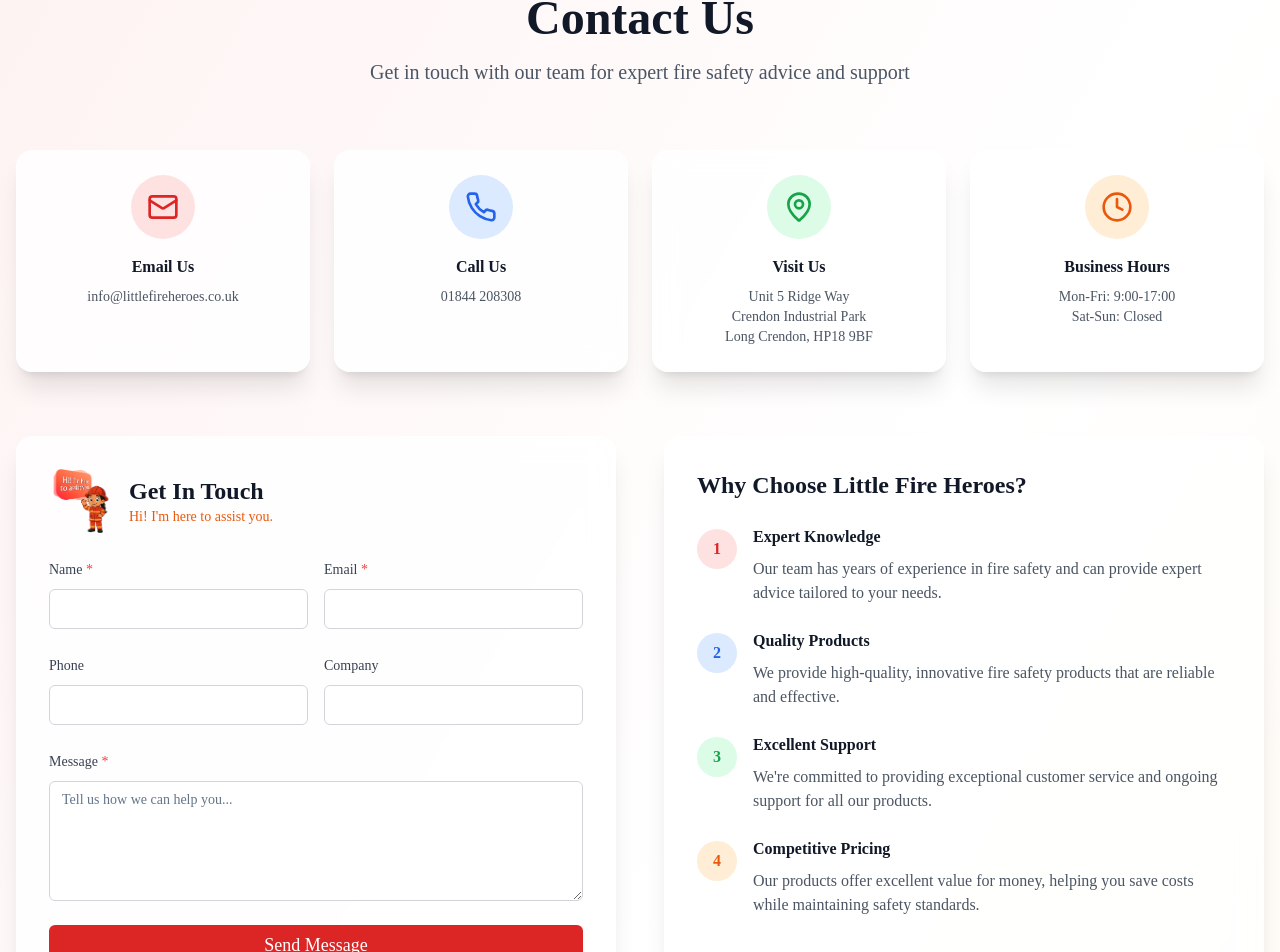
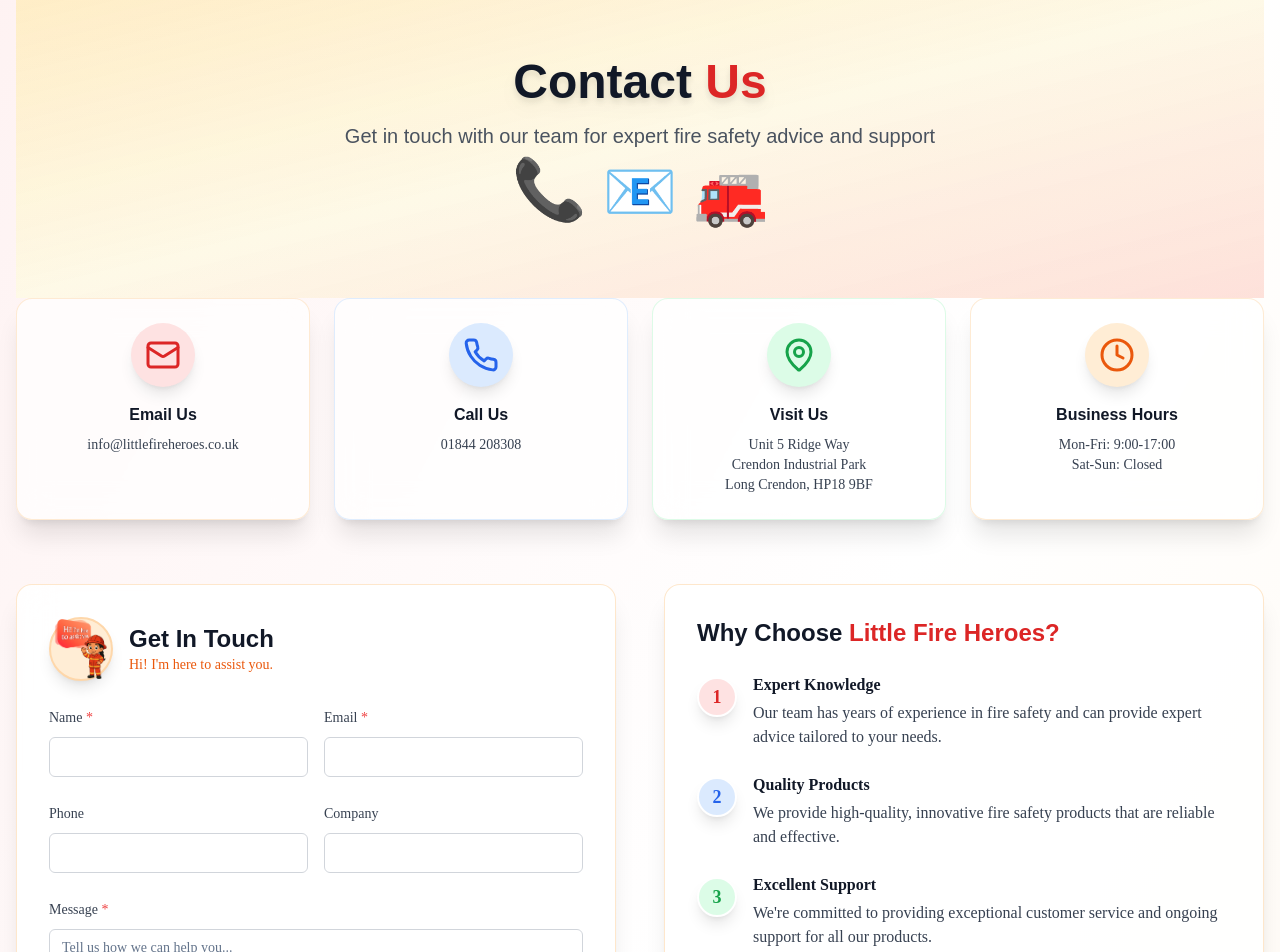
Before and after one commit to tradexy/flame-guard-uk-shop, a React (Vite) app: page /contact-us in a window 1280 px wide. Shown: the part 119-1071 px from the top of the page. Built offline with nearby package versions, Linux system fonts and the light colour scheme.

Commit message:
Add more visual enhancements
Continued adding visual enhancements to the website, including animations, font adjustments, and card styling, to enhance the user experience.

```diff
--- a/src/components/contact/ContactForm.tsx
+++ b/src/components/contact/ContactForm.tsx
@@ -1,4 +1,3 @@
-
 import { Button } from '@/components/ui/button';
 import { Input } from '@/components/ui/input';
 import { Textarea } from '@/components/ui/textarea';
@@ -41,12 +40,11 @@ const ContactForm = () => {
       [e.target.name]: e.target.value
     });
   };
-
   return (
     <div className="lg:w-1/2">
-      <div className="bg-white/80 backdrop-blur-md rounded-2xl p-8 shadow-xl border border-white/20">
+      <div className="bg-white/90 hover:shadow-2xl transition-shadow duration-300 backdrop-blur-lg rounded-2xl p-8 shadow-xl border border-orange-200/60 animate-fade-in">
         <div className="flex items-center mb-6">
-          <div className="w-16 h-16 mr-4 flex items-center justify-center">
+          <div className="w-16 h-16 mr-4 flex items-center justify-center shadow-lg bg-orange-100 rounded-full border-2 border-orange-200">
             <img
               src="/lovable-uploads/356e71d1-edfd-4980-b017-784222eb87ff.png"
               alt="Fire Safety Assistant"
@@ -54,17 +52,16 @@ const ContactForm = () => {
             />
           </div>
           <div>
-            <h2 className="text-2xl font-bold text-gray-900">Get In Touch</h2>
+            <h2 className="text-2xl font-bold text-gray-900 font-montserrat">Get In Touch</h2>
             <p className="text-orange-600 text-sm font-medium">Hi! I'm here to assist you.</p>
           </div>
         </div>
 
         <form onSubmit={handleSubmit} className="space-y-6">
+          {/* Name & Email */}
           <div className="grid grid-cols-1 md:grid-cols-2 gap-4">
             <div>
-              <Label htmlFor="name" className="text-gray-700 font-medium">
-                Name <span className="text-red-500">*</span>
-              </Label>
+              <Label htmlFor="name" className="text-gray-700 font-medium">Name <span className="text-red-500">*</span></Label>
               <Input
                 id="name"
                 name="name"
@@ -72,14 +69,11 @@ const ContactForm = () => {
                 required
                 value={formData.name}
                 onChange={handleInputChange}
-                className="mt-2 bg-white/50 border-gray-300 focus:border-red-500 focus:ring-red-500"
+                className="mt-2 bg-white/70 border-gray-300 focus:border-red-500 focus:ring-red-500"
               />
             </div>
-
             <div>
-              <Label htmlFor="email" className="text-gray-700 font-medium">
-                Email <span className="text-red-500">*</span>
-              </Label>
+              <Label htmlFor="email" className="text-gray-700 font-medium">Email <span className="text-red-500">*</span></Label>
               <Input
                 id="email"
                 name="email"
@@ -87,61 +81,53 @@ const ContactForm = () => {
                 required
                 value={formData.email}
                 onChange={handleInputChange}
-                className="mt-2 bg-white/50 border-gray-300 focus:border-red-500 focus:ring-red-500"
+                className="mt-2 bg-white/70 border-gray-300 focus:border-red-500 focus:ring-red-500"
               />
             </div>
           </div>
-
+          {/* Phone & Company */}
           <div className="grid grid-cols-1 md:grid-cols-2 gap-4">
             <div>
-              <Label htmlFor="phone" className="text-gray-700 font-medium">
-                Phone
-              </Label>
+              <Label htmlFor="phone" className="text-gray-700 font-medium">Phone</Label>
               <Input
                 id="phone"
                 name="phone"
                 type="tel"
                 value={formData.phone}
                 onChange={handleInputChange}
-                className="mt-2 bg-white/50 border-gray-300 focus:border-red-500 focus:ring-red-500"
+                className="mt-2 bg-white/70 border-gray-300 focus:border-red-500 focus:ring-red-500"
               />
             </div>
-
             <div>
-              <Label htmlFor="company" className="text-gray-700 font-medium">
-                Company
-              </Label>
+              <Label htmlFor="company" className="text-gray-700 font-medium">Company</Label>
               <Input
                 id="company"
                 name="company"
                 type="text"
                 value={formData.company}
                 onChange={handleInputChange}
-                className="mt-2 bg-white/50 border-gray-300 focus:border-red-500 focus:ring-red-500"
+                className="mt-2 bg-white/70 border-gray-300 focus:border-red-500 focus:ring-red-500"
               />
             </div>
           </div>
-
+          {/* Message */}
           <div>
-            <Label htmlFor="message" className="text-gray-700 font-medium">
-              Message <span className="text-red-500">*</span>
-            </Label>
+            <Label htmlFor="message" className="text-gray-700 font-medium">Message <span className="text-red-500">*</span></Label>
             <Textarea
               id="message"
               name="message"
               required
               value={formData.message}
               onChange={handleInputChange}
-              className="mt-2 bg-white/50 border-gray-300 focus:border-red-500 focus:ring-red-500 min-h-[120px]"
+              className="mt-2 bg-white/70 border-gray-300 focus:border-red-500 focus:ring-red-500 min-h-[120px]"
               placeholder="Tell us how we can help you..."
             />
           </div>
-
           <Button
             type="submit"
-            className="w-full bg-red-600 hover:bg-red-700 text-white py-3 text-lg font-medium"
+            className="w-full bg-red-600 hover:bg-red-700 text-white py-3 text-lg font-bold shadow-lg font-montserrat animate-scale-in"
           >
-            Send Message
+            Send Message 🚀
           </Button>
         </form>
       </div>
--- a/src/components/contact/ContactHero.tsx
+++ b/src/components/contact/ContactHero.tsx
@@ -1,14 +1,22 @@
 
 const ContactHero = () => {
   return (
-    <div className="text-center mb-16">
-      <h1 className="text-4xl md:text-5xl font-bold text-gray-900 mb-4">
-        Contact Us
-      </h1>
-      <p className="text-xl text-gray-600 max-w-3xl mx-auto">
-        Get in touch with our team for expert fire safety advice and support
-      </p>
-    </div>
+    <section className="py-16 bg-gradient-to-br from-orange-100 via-yellow-50 to-red-100 relative fade-in-up overflow-hidden">
+      <div className="absolute inset-0 bg-gradient-to-tl from-orange-200/15 via-red-100/10 to-yellow-200/20 animate-pulse" />
+      <div className="container mx-auto px-4 text-center relative z-10">
+        <h1 className="text-4xl md:text-5xl font-bold text-gray-900 mb-4 drop-shadow-lg font-montserrat animate-fade-in">
+          Contact <span className="text-red-600">Us</span>
+        </h1>
+        <p className="text-xl text-gray-700 max-w-3xl mx-auto animate-fade-in opacity-90 font-montserrat mb-2">
+          Get in touch with our team for expert fire safety advice and support
+        </p>
+        <div className="flex justify-center mt-6 animate-scale-in">
+          <span className="text-5xl md:text-6xl animate-bounce">📞</span>
+          <span className="text-5xl md:text-6xl animate-bounce delay-100 ml-4">📧</span>
+          <span className="text-5xl md:text-6xl animate-bounce delay-200 ml-4">🚒</span>
+        </div>
+      </div>
+    </section>
   );
 };
 
--- a/src/components/contact/ContactInfoCards.tsx
+++ b/src/components/contact/ContactInfoCards.tsx
@@ -1,48 +1,51 @@
 
 import { Mail, Phone, MapPin, Clock } from 'lucide-react';
+
+const cardAnimations = [
+  "animate-fade-in animate-delay-100",
+  "animate-fade-in animate-delay-200",
+  "animate-fade-in animate-delay-300",
+  "animate-fade-in animate-delay-400",
+];
 
 const ContactInfoCards = () => {
   return (
     <section className="mb-16">
       <div className="grid grid-cols-1 md:grid-cols-2 lg:grid-cols-4 gap-6">
-        <div className="bg-white/80 backdrop-blur-md rounded-2xl p-6 shadow-xl border border-white/20 text-center">
-          <div className="bg-red-100 rounded-full w-16 h-16 flex items-center justify-center mx-auto mb-4">
-            <Mail className="h-8 w-8 text-red-600" />
+        <div className={`bg-white/70 hover:bg-orange-100/90 transition-colors backdrop-blur-lg rounded-2xl p-6 shadow-xl border border-orange-200/50 text-center ${cardAnimations[0]}`}>
+          <div className="bg-red-100 rounded-full w-16 h-16 flex items-center justify-center mx-auto mb-4 shadow-lg">
+            <Mail className="h-9 w-9 text-red-600" />
           </div>
-          <h3 className="font-bold text-gray-900 mb-2">Email Us</h3>
-          <p className="text-gray-600 text-sm">
-            info@littlefireheroes.co.uk
-          </p>
+          <h3 className="font-bold text-gray-900 mb-2 font-montserrat">Email Us</h3>
+          <p className="text-gray-700 text-sm">info@littlefireheroes.co.uk</p>
         </div>
 
-        <div className="bg-white/80 backdrop-blur-md rounded-2xl p-6 shadow-xl border border-white/20 text-center">
-          <div className="bg-blue-100 rounded-full w-16 h-16 flex items-center justify-center mx-auto mb-4">
-            <Phone className="h-8 w-8 text-blue-600" />
+        <div className={`bg-white/70 hover:bg-blue-100/90 transition-colors backdrop-blur-lg rounded-2xl p-6 shadow-xl border border-blue-200/50 text-center ${cardAnimations[1]}`}>
+          <div className="bg-blue-100 rounded-full w-16 h-16 flex items-center justify-center mx-auto mb-4 shadow-lg">
+            <Phone className="h-9 w-9 text-blue-600" />
           </div>
-          <h3 className="font-bold text-gray-900 mb-2">Call Us</h3>
-          <p className="text-gray-600 text-sm">
-            01844 208308
-          </p>
+          <h3 className="font-bold text-gray-900 mb-2 font-montserrat">Call Us</h3>
+          <p className="text-gray-700 text-sm">01844 208308</p>
         </div>
 
-        <div className="bg-white/80 backdrop-blur-md rounded-2xl p-6 shadow-xl border border-white/20 text-center">
-          <div className="bg-green-100 rounded-full w-16 h-16 flex items-center justify-center mx-auto mb-4">
-            <MapPin className="h-8 w-8 text-green-600" />
+        <div className={`bg-white/70 hover:bg-green-100/90 transition-colors backdrop-blur-lg rounded-2xl p-6 shadow-xl border border-green-200/50 text-center ${cardAnimations[2]}`}>
+          <div className="bg-green-100 rounded-full w-16 h-16 flex items-center justify-center mx-auto mb-4 shadow-lg">
+            <MapPin className="h-9 w-9 text-green-600" />
           </div>
-          <h3 className="font-bold text-gray-900 mb-2">Visit Us</h3>
-          <p className="text-gray-600 text-sm">
+          <h3 className="font-bold text-gray-900 mb-2 font-montserrat">Visit Us</h3>
+          <p className="text-gray-700 text-sm">
             Unit 5 Ridge Way<br />
             Crendon Industrial Park<br />
             Long Crendon, HP18 9BF
           </p>
         </div>
 
-        <div className="bg-white/80 backdrop-blur-md rounded-2xl p-6 shadow-xl border border-white/20 text-center">
-          <div className="bg-orange-100 rounded-full w-16 h-16 flex items-center justify-center mx-auto mb-4">
-            <Clock className="h-8 w-8 text-orange-600" />
+        <div className={`bg-white/70 hover:bg-orange-100/90 transition-colors backdrop-blur-lg rounded-2xl p-6 shadow-xl border border-orange-200/50 text-center ${cardAnimations[3]}`}>
+          <div className="bg-orange-100 rounded-full w-16 h-16 flex items-center justify-center mx-auto mb-4 shadow-lg">
+            <Clock className="h-9 w-9 text-orange-600" />
           </div>
-          <h3 className="font-bold text-gray-900 mb-2">Business Hours</h3>
-          <p className="text-gray-600 text-sm">
+          <h3 className="font-bold text-gray-900 mb-2 font-montserrat">Business Hours</h3>
+          <p className="text-gray-700 text-sm">
             Mon-Fri: 9:00-17:00<br />
             Sat-Sun: Closed
           </p>
--- a/src/components/contact/WhyChooseUs.tsx
+++ b/src/components/contact/WhyChooseUs.tsx
@@ -1,49 +1,60 @@
 
 const WhyChooseUs = () => {
+  const reasons = [
+    {
+      color: "red",
+      number: 1,
+      title: "Expert Knowledge",
+      desc: "Our team has years of experience in fire safety and can provide expert advice tailored to your needs.",
+      bg: "bg-red-100",
+      text: "text-red-600"
+    },
+    {
+      color: "blue",
+      number: 2,
+      title: "Quality Products",
+      desc: "We provide high-quality, innovative fire safety products that are reliable and effective.",
+      bg: "bg-blue-100",
+      text: "text-blue-600"
+    },
+    {
+      color: "green",
+      number: 3,
+      title: "Excellent Support",
+      desc: "We're committed to providing exceptional customer service and ongoing support for all our products.",
+      bg: "bg-green-100",
+      text: "text-green-600"
+    },
+    {
+      color: "orange",
+      number: 4,
+      title: "Competitive Pricing",
+      desc: "Our products offer excellent value for money, helping you save costs while maintaining safety standards.",
+      bg: "bg-orange-100",
+      text: "text-orange-600"
+    },
+  ];
   return (
-    <div className="lg:w-1/2">
-      <div className="bg-white/80 backdrop-blur-md rounded-2xl p-8 shadow-xl border border-white/20 h-full">
-        <h3 className="text-2xl font-bold text-gray-900 mb-6">Why Choose Little Fire Heroes?</h3>
+    <div className="lg:w-1/2 animate-fade-in animate-delay-200">
+      <div className="bg-white/85 hover:shadow-2xl transition-shadow rounded-2xl p-8 shadow-xl border border-orange-200/60 h-full">
+        <h3 className="text-2xl font-bold text-gray-900 mb-6 font-montserrat">
+          Why Choose <span className="text-red-600">Little Fire Heroes?</span>
+        </h3>
         <div className="space-y-6">
-          <div className="flex items-start space-x-4">
-            <div className="bg-red-100 rounded-full w-10 h-10 flex items-center justify-center flex-shrink-0 mt-1">
-              <span className="text-red-600 font-bold">1</span>
+          {reasons.map((r, i) => (
+            <div
+              key={r.number}
+              className={`flex items-start space-x-4 animate-fade-in animate-delay-${100 + (i+1)*70}`}
+            >
+              <div className={`${r.bg} rounded-full w-10 h-10 flex items-center justify-center flex-shrink-0 mt-1 shadow-lg border-2 border-white`}>
+                <span className={`${r.text} font-bold text-lg`}>{r.number}</span>
+              </div>
+              <div>
+                <h4 className="font-semibold text-gray-900 mb-1">{r.title}</h4>
+                <p className="text-gray-700">{r.desc}</p>
+              </div>
             </div>
-            <div>
-              <h4 className="font-semibold text-gray-900 mb-2">Expert Knowledge</h4>
-              <p className="text-gray-600">Our team has years of experience in fire safety and can provide expert advice tailored to your needs.</p>
-            </div>
-          </div>
-
-          <div className="flex items-start space-x-4">
-            <div className="bg-blue-100 rounded-full w-10 h-10 flex items-center justify-center flex-shrink-0 mt-1">
-              <span className="text-blue-600 font-bold">2</span>
-            </div>
-            <div>
-              <h4 className="font-semibold text-gray-900 mb-2">Quality Products</h4>
-              <p className="text-gray-600">We provide high-quality, innovative fire safety products that are reliable and effective.</p>
-            </div>
-          </div>
-
-          <div className="flex items-start space-x-4">
-            <div className="bg-green-100 rounded-full w-10 h-10 flex items-center justify-center flex-shrink-0 mt-1">
-              <span className="text-green-600 font-bold">3</span>
-            </div>
-            <div>
-              <h4 className="font-semibold text-gray-900 mb-2">Excellent Support</h4>
-              <p className="text-gray-600">We're committed to providing exceptional customer service and ongoing support for all our products.</p>
-            </div>
-          </div>
-
-          <div className="flex items-start space-x-4">
-            <div className="bg-orange-100 rounded-full w-10 h-10 flex items-center justify-center flex-shrink-0 mt-1">
-              <span className="text-orange-600 font-bold">4</span>
-            </div>
-            <div>
-              <h4 className="font-semibold text-gray-900 mb-2">Competitive Pricing</h4>
-              <p className="text-gray-600">Our products offer excellent value for money, helping you save costs while maintaining safety standards.</p>
-            </div>
-          </div>
+          ))}
         </div>
       </div>
     </div>
```
Also changed, not shown: src/components/contact/ContactMap.tsx (+6 -6 lines).
